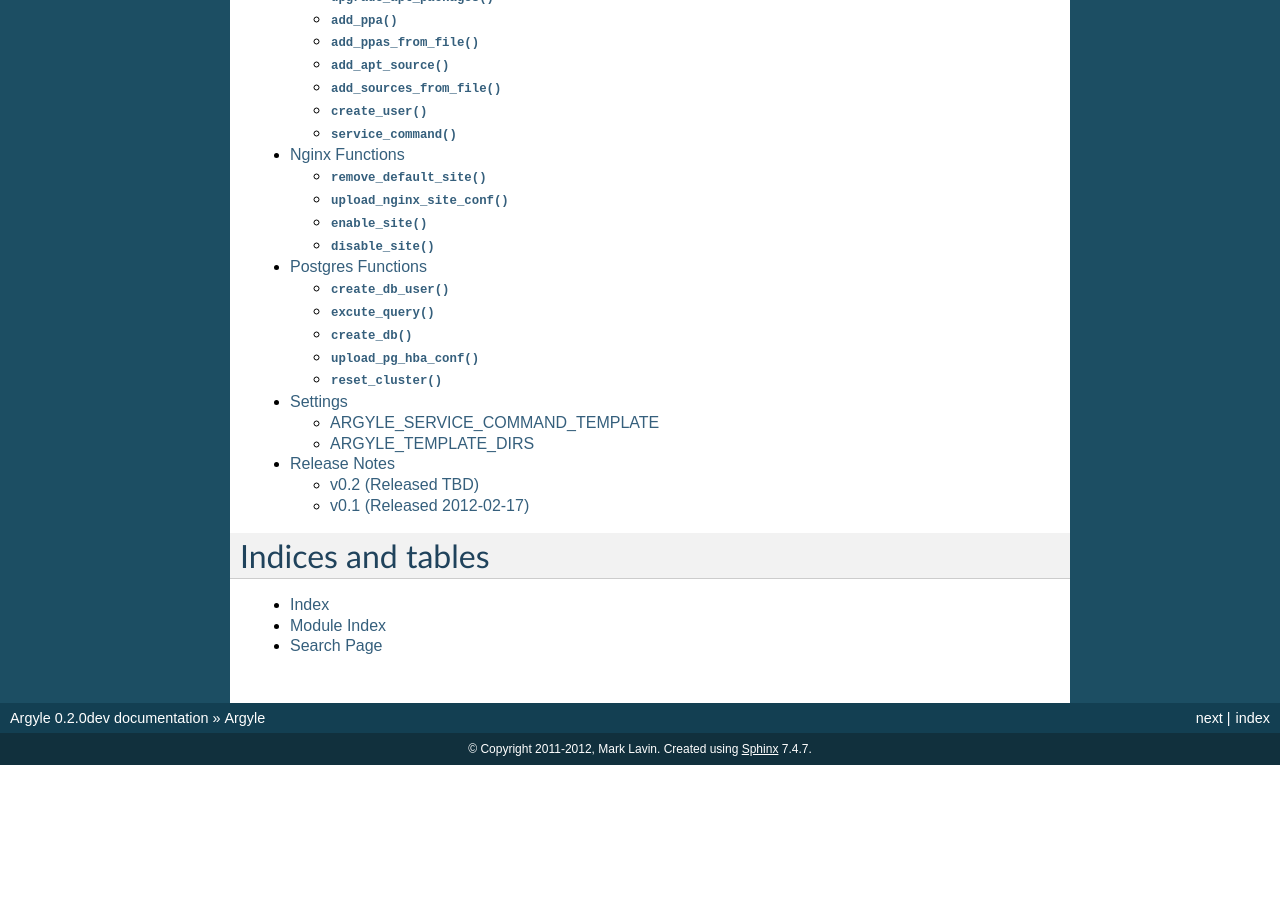
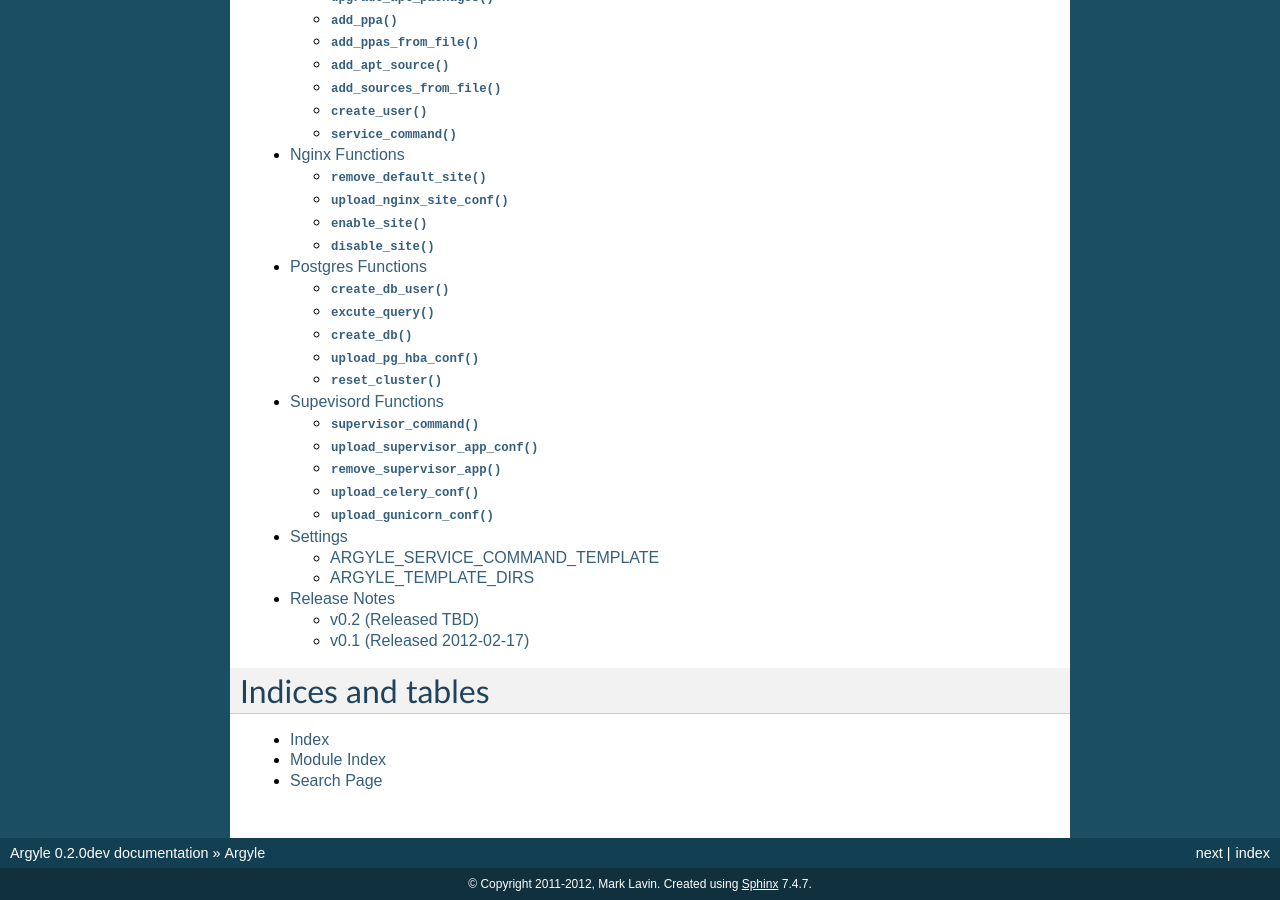
Before and after one commit to mlavin/argyle, a Sphinx documentation site: the page built from docs/index.rst, in a window 1280 px wide and 900 px high, scrolled down 684 px. Built offline with Sphinx 7.4.7, drawn with Linux system fonts in a browser that asks for light colours; before the commit the page ends 1449 px from its top, so only the background shows below that; some of the changed lines change nothing that is shown.

Commit message:
Documentation for supervisor related tasks.

```diff
--- a/docs/index.rst
+++ b/docs/index.rst
@@ -16,6 +16,7 @@ Contents
     system.rst
     nginx.rst
     postgres.rst
+    supervisor.rst
     settings.rst
     changelog.rst
 
--- /dev/null
+++ b/docs/supervisor.rst
@@ -0,0 +1,54 @@
+Supevisord Functions
+======================================
+
+Tasks for configuring processes which will be managed by Supervisord.
+
+
+.. function:: supervisor_command(command)
+
+    This is a simple way to execute a ``supervisorctl`` command on the remote server
+    similar to the :py:func:`service_command`.
+
+
+.. function:: upload_supervisor_app_conf(app_name, template_name=None, context=None)
+
+    Uploads a configuration to ``/etc/supervisor/conf.d/<app_name>.conf`` for managing a new process.
+    If the ``template_name`` is not given it will look for templates named ``supervisor/<app_name>.conf``
+    and if not found it will use the ``supervisor/base.conf`` included with this project. The
+    ``app_name`` parameter is passed in the context and additional context can be provided
+    with the ``context`` parameter.
+
+    The default ``supervisor/base.conf`` is shown below.
+
+    .. literalinclude:: ../argyle/templates/supervisor/base.conf
+
+
+.. function:: remove_supervisor_app(app_name)
+
+    Deletes the ``/etc/supervisor/conf.d/<app_name>.conf`` configuration.
+
+
+.. function:: upload_celery_conf(command='celeryd', app_name=None, template_name=None, context=None)
+
+    A wrapper around :py:func:`upload_supervisor_app_conf` for managing a
+    `Celery <http://www.celeryproject.org/>`_ process such as ``celeryd`` or ``celerybeat``.
+    The ``app_name`` defaults to the ``command`` and both are pass in the context. A
+    default ``supervisor/celery.conf`` is included which will be used instead of ``supervisor/base.conf``
+    if ``supervisor/<app_name>.conf`` is not found.
+
+    The default ``supervisor/celery.conf`` is shown below.
+
+    .. literalinclude:: ../argyle/templates/supervisor/celery.conf
+
+
+.. function:: upload_gunicorn_conf(command='gunicorn', app_name=None, template_name=None, context=None)
+
+    A wrapper around :py:func:`upload_supervisor_app_conf` for managing a
+    `Gunicorn <http://gunicorn.org/>`_ process such as ``gunicorn`` or ``gunicorn_django``.
+    The ``app_name`` defaults to the ``command`` and both are pass in the context. A
+    default ``supervisor/gunicorn.conf`` is included which will be used instead of ``supervisor/base.conf``
+    if ``supervisor/<app_name>.conf`` is not found.
+
+    The default ``supervisor/gunicorn.conf`` is shown below.
+
+    .. literalinclude:: ../argyle/templates/supervisor/gunicorn.conf
```
